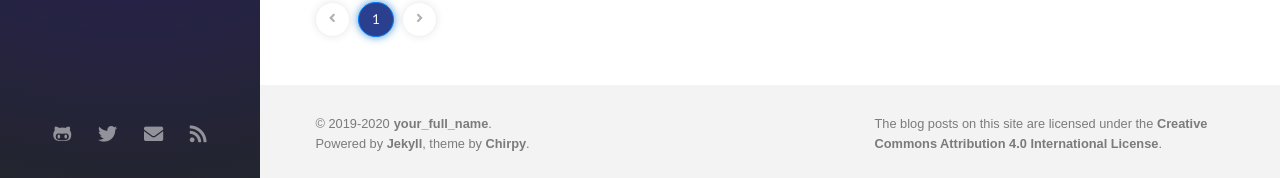
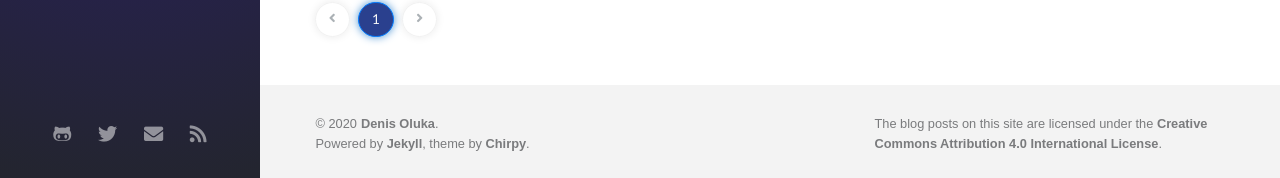
Before and after one commit to OlukaDenis/Denis-Blog, a Jekyll site: the page built from index.html, in a window 1280 px wide and 974 px high. Shown: the part 793-971 px from the top of the window. Built offline with Jekyll 4.4.1, drawn with Linux system fonts in a browser that asks for light colours; nearby versions of some CDN libraries; some web fonts are replaced; the list of posts is cut into pages by our own code; comment, search, counter and statistics services are not loaded.

Commit message:
Updated the links and the base url

```diff
--- a/_config.yml
+++ b/_config.yml
@@ -18,36 +18,36 @@ description: >-                        # used by seo meta and the atom feed
 # Replace with your domain, e.g. 'https://username.github.io'
 url: 'protocol://domain'
 
-author: your_full_name                  # change to your full name
+author: Denis Oluka                  # change to your full name
 
 avatar: /assets/img/sample/avatar.jpg   # support internet resources
 
 github:
-  username: github_username             # change to your github username
+  username: OlukaDenis             # change to your github username
 
 twitter:
-  username: twitter_username            # change to your twitter username
+  username: dennylucaz            # change to your twitter username
 
 social:
-  name: your_full_name                  # it will shows as the copyright owner in Footer
-  email: example@doamin.com             # change to your email address
+  name: Denis Oluka                  # it will shows as the copyright owner in Footer
+  email: olukadeno@gmail.com             # change to your email address
   links:
     # The first element serves as the copyright owner's link
-    - https://twitter.com/username      # change to your twitter homepage
-    - https://github.com/username       # change to your github homepage
+    - https://twitter.com/dennylucaz      # change to your twitter homepage
+    - https://github.com/OlukaDenis       # change to your github homepage
     # Uncomment below to add more social links
     # - https://www.facebook.com/username
-    # - https://www.linkedin.com/in/username
+    - https://www.linkedin.com/in/denis-oluka-73758185
 
 google_site_verification: google_meta_tag_verification # change to your verification string
 
 #--------------------------
 
 # if your site type is Project Pages site, change below value to '/projectname'
-baseurl: ''
+baseurl: '/Denis-Blog'
 
 # Change to your timezone › http://www.timezoneconverter.com/cgi-bin/findzone/findzone
-timezone: Asia/Shanghai
+timezone: Africa/Kampala
 
 google_analytics:
   # Fill with your Google Analytics ID
@@ -65,7 +65,7 @@ disqus:
   shortname: ''    # Fill with your Disqus shortname. › https://help.disqus.com/en/articles/1717111-what-s-a-shortname
 
 # The year your website first ran.
-first_run: 2019
+first_run: 2020
 
 # boolean type, global switch for ToC in posts.
 toc: true
```
